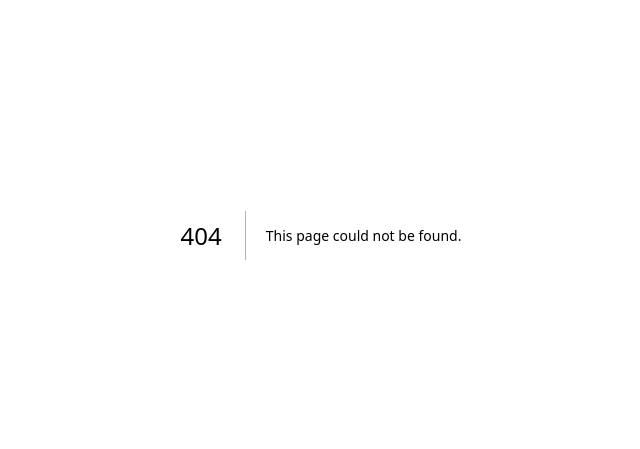
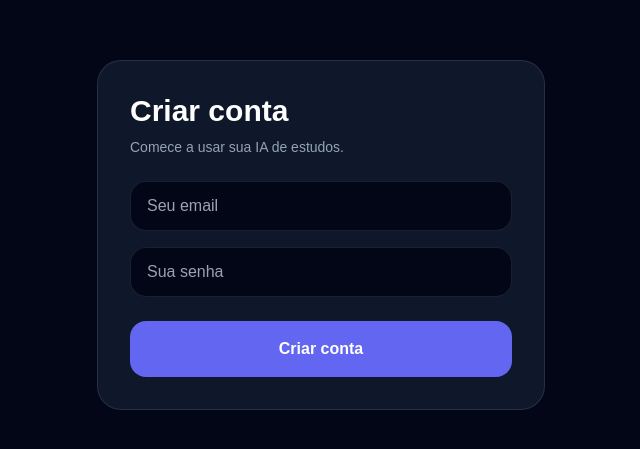
Before and after one commit to redeempregos-netizen/study, a Next.js app: page /signup in a window 1280 px wide. Before the commit this address had no page. Shown: the part 165-614 px from the top of the page, without its empty margins (319-959 px from the left). Built offline with nearby package versions, Linux system fonts and the light colour scheme; no server answers.

Commit message:
Add signup page

```diff
--- /dev/null
+++ b/app/signup/page.tsx
@@ -0,0 +1,64 @@
+'use client'
+
+import { useState } from 'react'
+import { createClient } from '@/lib/supabase/browser'
+
+export default function SignupPage() {
+  const supabase = createClient()
+
+  const [email, setEmail] = useState('')
+  const [password, setPassword] = useState('')
+  const [message, setMessage] = useState('')
+
+  async function handleSignup(e: React.FormEvent) {
+    e.preventDefault()
+
+    const { error } = await supabase.auth.signUp({
+      email,
+      password,
+    })
+
+    if (error) {
+      setMessage(error.message)
+      return
+    }
+
+    setMessage('Conta criada com sucesso.')
+  }
+
+  return (
+    <main className="flex min-h-screen items-center justify-center bg-slate-950 p-6 text-white">
+      <form onSubmit={handleSignup} className="w-full max-w-md rounded-3xl border border-white/10 bg-slate-900 p-8">
+        <h1 className="text-3xl font-black">Criar conta</h1>
+        <p className="mt-2 text-sm text-slate-400">Comece a usar sua IA de estudos.</p>
+
+        <div className="mt-6 space-y-4">
+          <input
+            type="email"
+            placeholder="Seu email"
+            value={email}
+            onChange={(e) => setEmail(e.target.value)}
+            className="w-full rounded-2xl border border-white/10 bg-slate-950 px-4 py-3"
+          />
+
+          <input
+            type="password"
+            placeholder="Sua senha"
+            value={password}
+            onChange={(e) => setPassword(e.target.value)}
+            className="w-full rounded-2xl border border-white/10 bg-slate-950 px-4 py-3"
+          />
+        </div>
+
+        {message && <p className="mt-4 text-sm text-indigo-300">{message}</p>}
+
+        <button
+          type="submit"
+          className="mt-6 w-full rounded-2xl bg-indigo-500 px-5 py-4 font-bold hover:bg-indigo-400"
+        >
+          Criar conta
+        </button>
+      </form>
+    </main>
+  )
+}
```
